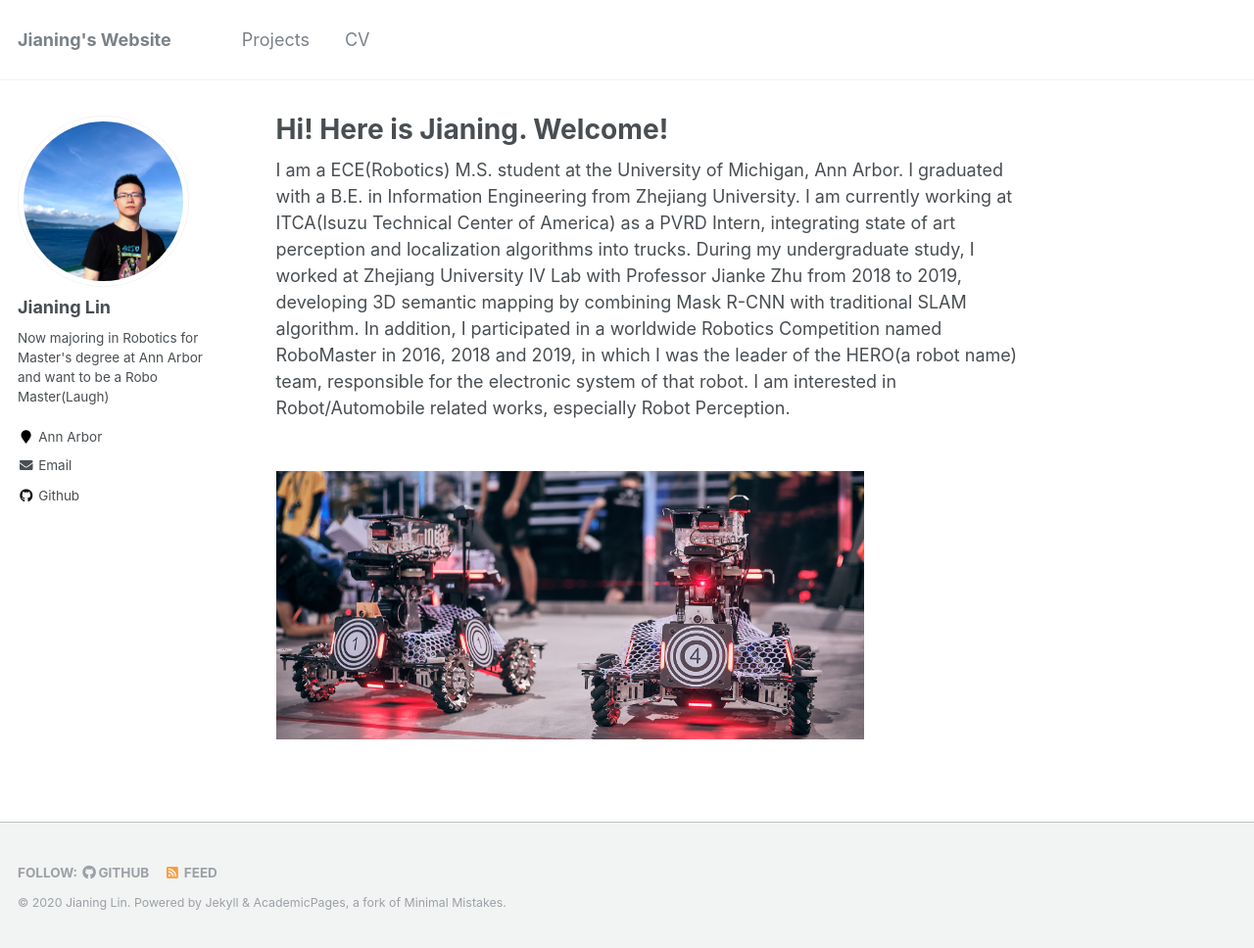
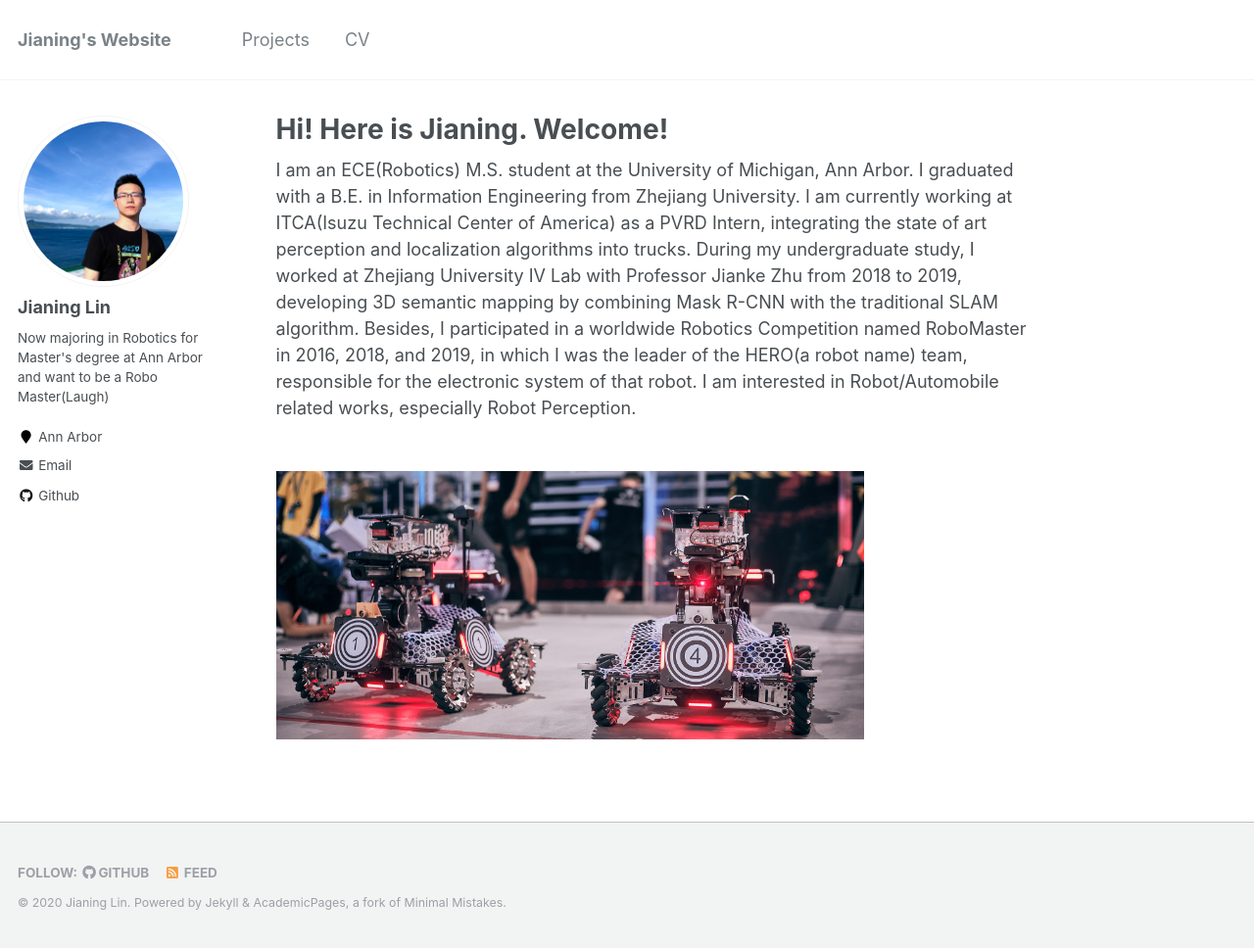
Before and after one commit to undefinedzero/undefinedzero.github.io, a Jekyll site: the page built from _pages/about.md, in a window 1280 px wide and 968 px high. Shown: the whole window at 98% size. Built offline with Jekyll 4.4.1, drawn with Linux system fonts in a browser that asks for light colours.

Commit message:
Update about.md

```diff
--- a/_pages/about.md
+++ b/_pages/about.md
@@ -8,6 +8,6 @@ redirect_from:
   - /about.html
 ---
 
-I am a ECE(Robotics) M.S. student at the University of Michigan, Ann Arbor. I graduated with a B.E. in Information Engineering from Zhejiang University. I am currently working at ITCA(Isuzu Technical Center of America) as a PVRD Intern, integrating state of art perception and localization algorithms into trucks. During my undergraduate study, I worked at Zhejiang University IV Lab with Professor Jianke Zhu from 2018 to 2019, developing 3D semantic mapping by combining Mask R-CNN with traditional SLAM algorithm. In addition, I participated in a worldwide Robotics Competition named RoboMaster in 2016, 2018 and 2019, in which I was the leader of the HERO(a robot name) team, responsible for the electronic system of that robot. I am interested in Robot/Automobile related works, especially Robot Perception.
+I am an ECE(Robotics) M.S. student at the University of Michigan, Ann Arbor. I graduated with a B.E. in Information Engineering from Zhejiang University. I am currently working at ITCA(Isuzu Technical Center of America) as a PVRD Intern, integrating the state of art perception and localization algorithms into trucks. During my undergraduate study, I worked at Zhejiang University IV Lab with Professor Jianke Zhu from 2018 to 2019, developing 3D semantic mapping by combining Mask R-CNN with the traditional SLAM algorithm. Besides, I participated in a worldwide Robotics Competition named RoboMaster in 2016, 2018, and 2019, in which I was the leader of the HERO(a robot name) team, responsible for the electronic system of that robot. I am interested in Robot/Automobile related works, especially Robot Perception.
 
 <br/><img src='/images/about-bg.jpg' height='600' width='600'>
```
